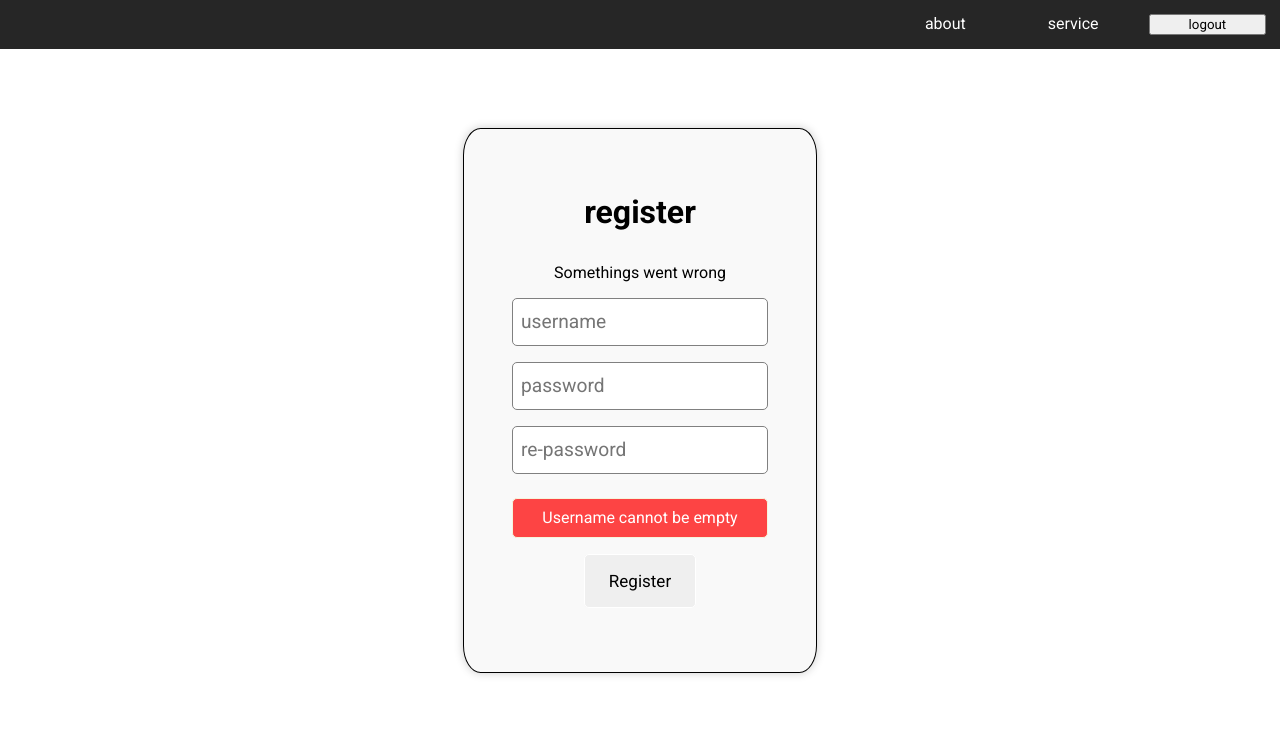
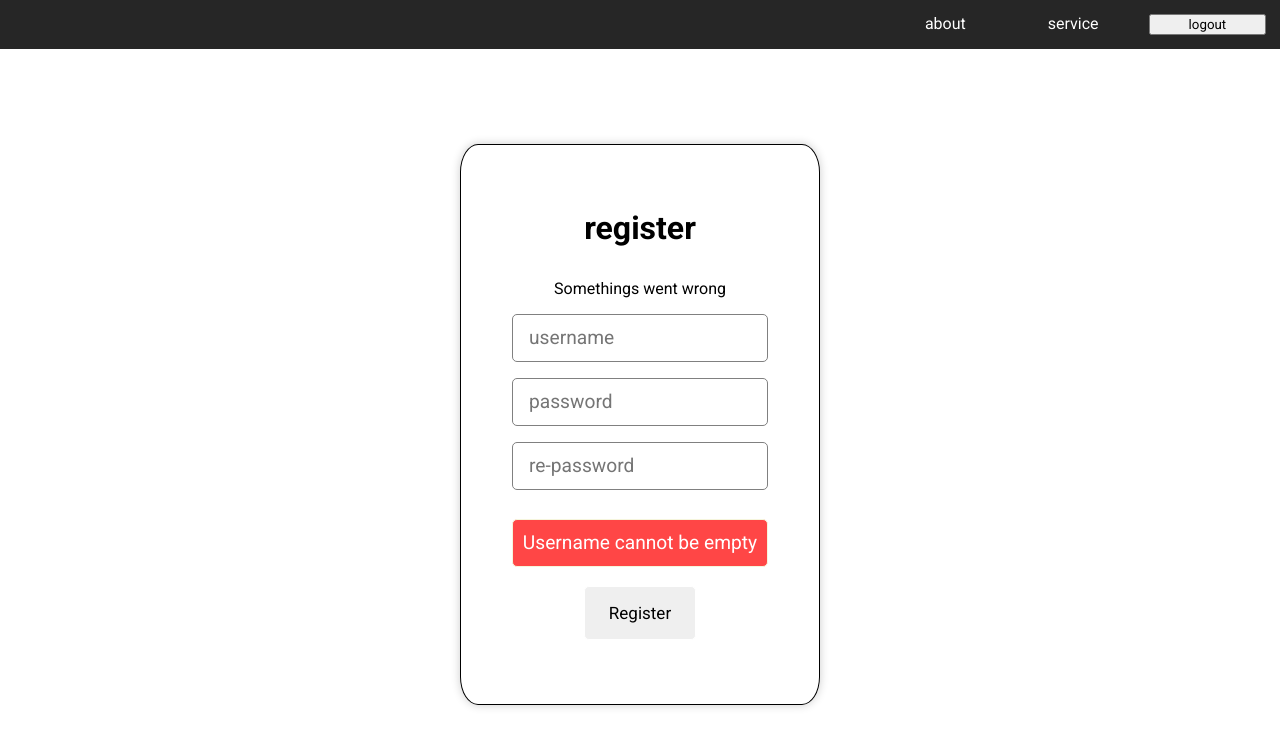
Before and after one commit to Titewithane/LoginRegister, a React (Vite) app in the folder client/: page /register in a window 1280 px wide. Both pictures are taken after typing "Sample", "Sample123", "Sample123" into the empty fields and a click on the button "Register". Shown: the top 746 px of the page. Built offline with nearby package versions, Linux system fonts and the light colour scheme; no server answers.

Commit message:
still implement style register

```diff
--- a/client/src/components/Layout/Layout.css
+++ b/client/src/components/Layout/Layout.css
@@ -6,8 +6,10 @@
 }
 
 .navbar {
-  background-color: hsla(0, 0%, 0%, 0.85);
+  background-color: rgba(0, 0, 0, 0.85);
   width: 100dvw;
+  max-height: 100dvh;
+  height: 100%;
   display: flex;
   flex-direction: row;
   justify-content: end;
--- a/client/src/components/User/Register.css
+++ b/client/src/components/User/Register.css
@@ -1,3 +1,12 @@
+@keyframes slideUp {
+  from {
+    transform: translateY(0px);
+  }
+  to {
+    transform: translateY(-1.5px);
+  }
+}
+
 * {
   box-sizing: border-box;
   margin: 0;
@@ -5,8 +14,8 @@
 .container {
   max-height: 100dvh;
   max-width: 100dvw;
-  height: 100dvh;
-  width: 100dvw;
+  height: 100%;
+  width: 100%;
   display: flex;
   flex-direction: column;
   justify-content: center;
@@ -18,12 +27,13 @@
   justify-content: center;
   align-items: center;
   text-align: center;
+
   height: 100dvh;
 }
 
 .Layout {
-  position: absolute;
-  top: 0;
+  /* position: absolute;
+  top: 0; */
 }
 
 .register-container form {
@@ -32,7 +42,7 @@
   /* box-shadow: 7px 7px hsla(0, 0%, 0%, 0.2); */
   box-shadow: 0 0 10px rgba(0, 0, 0, 0.2);
   padding: 3rem 2rem;
-  background-color: hsla(0, 0%, 50%, 0.05);
+  /* background-color: hsla(0, 0%, 50%, 0.05); */
   overflow: hidden;
   margin: 0 auto;
 }
@@ -45,8 +55,26 @@
   margin: 1em;
 }
 
+.username {
+  position: relative;
+}
+
+.inputUsername {
+  width: 100%;
+}
+
+.supUsername {
+  position: absolute;
+  top: 0;
+  font-size: 1.2rem;
+  /* transform: translateY(-1.65em); */
+  animation: slideUP 1.5s ease-in-out 1s 1 normal both;
+  background-color: white;
+  z-index: 1;
+}
+
 .register-container form .validate {
-  margin-top: 1.5rem;
+  margin-top: 1.5em;
 }
 
 .register-container form div input {
@@ -56,8 +84,8 @@
   border: 1px solid gray;
   border-radius: 5px;
   font-size: 1.2rem;
-  padding-left: 0.5rem;
-  padding-right: 0.5rem;
+  padding-left: 1rem;
+  /* padding-right: 0.5rem; */
 }
 
 .validate {
@@ -70,11 +98,9 @@
   color: white;
   border: 1px solid beige;
   border-radius: 5px;
-  font-size: 16px;
+  font-size: 1.2rem;
   width: 16rem;
-  height: 5dvh;
-
-  text-align: center;
+  height: 2.5em;
 }
 
 .btn {
--- a/client/src/components/User/Register.jsx
+++ b/client/src/components/User/Register.jsx
@@ -14,7 +14,10 @@ function Register() {
   const [isValidated, setIsValidated] = useState(false);
   const [validateMsg, setValidateMsg] = useState("");
   const [isErr, setIsErr] = useState(false);
-  console.log(isErr);
+  const [isFocusUsername, setIsFocusUsername] = useState(false);
+  const [isFocusPassword, setIsFocusPassword] = useState(false);
+  const [isFocusRepassword, setIsFocusRepassword] = useState(false);
+
   const navigate = useNavigate();
 
   useEffect(() => {
@@ -95,7 +98,10 @@ function Register() {
               placeholder="username"
               onChange={handleChange}
               value={FormData.username}
+              onFocus={() => setIsFocusUsername(true)}
+              onBlur={() => setIsFocusUsername(false)}
             />
+            {isFocusUsername && <div className="supUsername">username</div>}
           </div>
           <div className="password">
             <input
@@ -117,9 +123,11 @@ function Register() {
               value={FormData.rePassword}
             />
           </div>
-          <div className="validate">
-            {count > 0 && <span>{validateMsg}</span>}
-          </div>
+          {count > 0 && (
+            <div className="validate">
+              <span>{validateMsg}</span>
+            </div>
+          )}
           <div className="btn">
             <button onClick={handleSubmit} type="submit">
               Register
```
